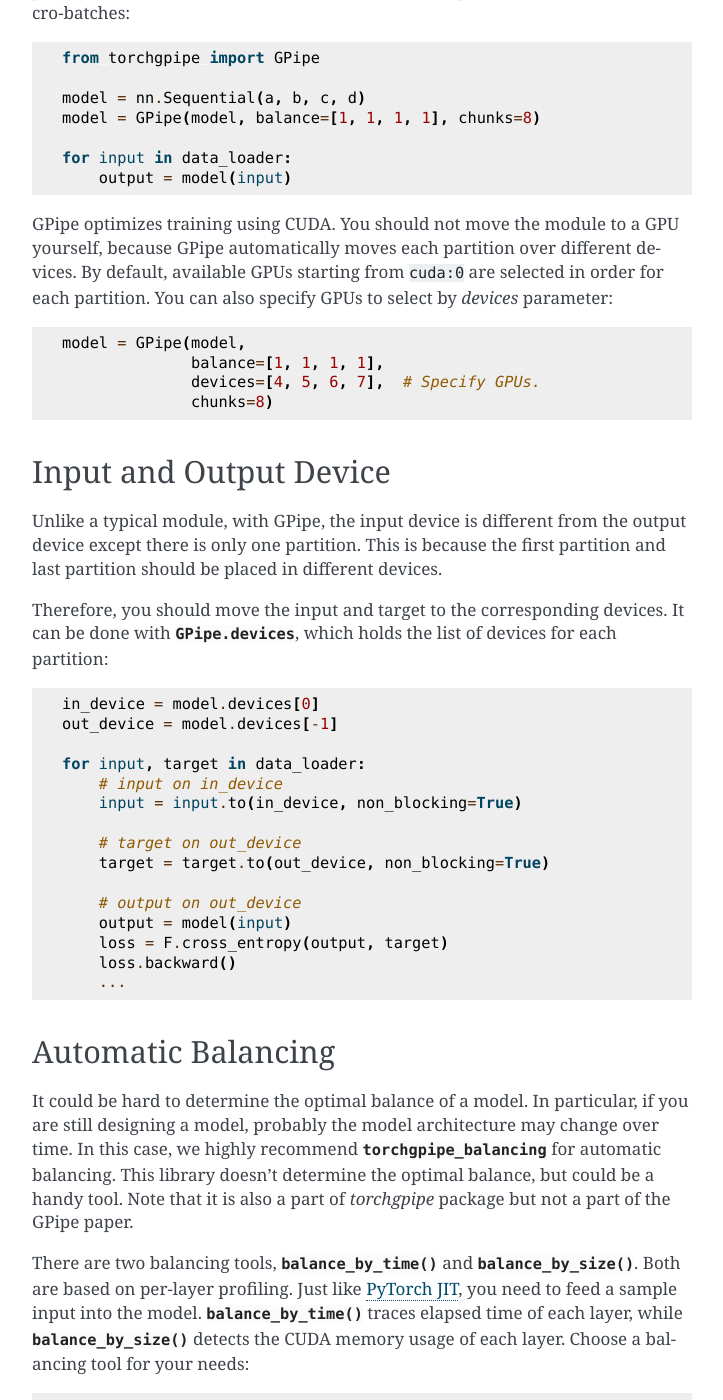
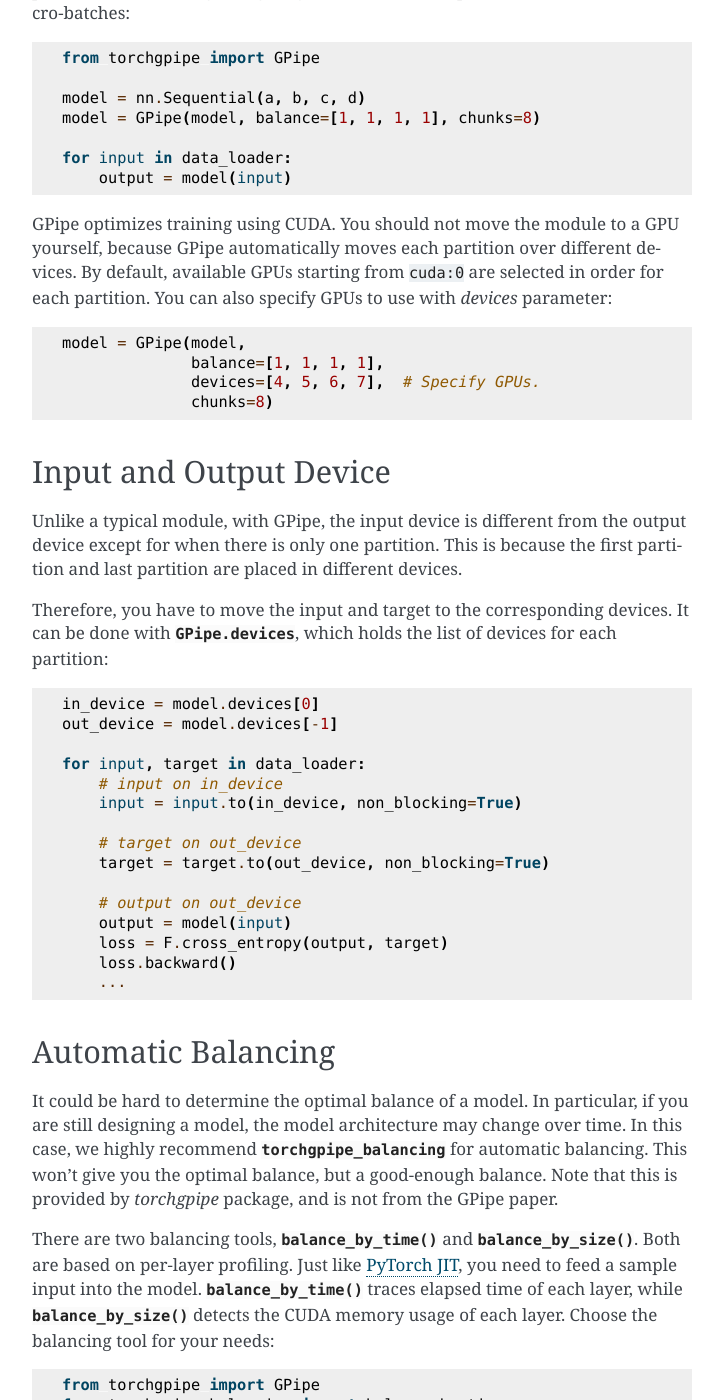
Before and after one commit to kakaobrain/torchgpipe, a Sphinx documentation site: the page built from docs/guide.rst, in a window 1280 px wide and 1400 px high, scrolled down 658 px. Shown: the whole window, without its empty margins (388-1111 px from the left). Built offline with Sphinx 7.4.7, drawn with Linux system fonts in a browser that asks for light colours; some of the changed text lies outside the part shown.

Commit message:
Proofread guide

```diff
--- a/docs/guide.rst
+++ b/docs/guide.rst
@@ -43,7 +43,7 @@
 GPipe optimizes training using CUDA. You should not move the module to a GPU
 yourself, because GPipe automatically moves each partition over different
 devices. By default, available GPUs starting from ``cuda:0`` are selected in
-order for each partition. You can also specify GPUs to select by `devices`
+order for each partition. You can also specify GPUs to use with `devices`
 parameter::
 
    model = GPipe(model,
@@ -55,10 +55,10 @@
 ~~~~~~~~~~~~~~~~~~~~~~~
 
 Unlike a typical module, with GPipe, the input device is different from the
-output device except there is only one partition. This is because the first
-partition and last partition should be placed in different devices.
+output device except for when there is only one partition. This is because the
+first partition and last partition are placed in different devices.
 
-Therefore, you should move the input and target to the corresponding devices.
+Therefore, you have to move the input and target to the corresponding devices.
 It can be done with :attr:`GPipe.devices <torchgpipe.GPipe.devices>`, which
 holds the list of devices for each partition::
 
@@ -82,18 +82,18 @@
 ~~~~~~~~~~~~~~~~~~~
 
 It could be hard to determine the optimal balance of a model. In particular, if
-you are still designing a model, probably the model architecture may change
-over time. In this case, we highly recommend :mod:`torchgpipe_balancing` for
-automatic balancing. This library doesn't determine the optimal balance, but
-could be a handy tool. Note that it is also a part of `torchgpipe` package but
-not a part of the GPipe paper.
+you are still designing a model, the model architecture may change over time.
+In this case, we highly recommend :mod:`torchgpipe_balancing` for automatic
+balancing. This won't give you the optimal balance, but a good-enough balance.
+Note that this is provided by `torchgpipe` package, and is not from the GPipe
+paper.
 
 There are two balancing tools, :func:`~torchgpipe_balancing.balance_by_time`
 and :func:`~torchgpipe_balancing.balance_by_size`. Both are based on per-layer
 profiling. Just like `PyTorch JIT`_, you need to feed a sample input into the
 model. :func:`~torchgpipe_balancing.balance_by_time` traces elapsed time of
 each layer, while :func:`~torchgpipe_balancing.balance_by_size` detects the
-CUDA memory usage of each layer. Choose a balancing tool for your needs::
+CUDA memory usage of each layer. Choose the balancing tool for your needs::
 
    from torchgpipe import GPipe
    from torchgpipe_balancing import balance_by_time
@@ -219,22 +219,23 @@
    model = GPipe(model, balance=[1, 1, 1], chunks=8)
 
 It is the most straightforward approach to implement skip connections. But
-there is a disadvantage. In the above example, the skipping input tensor is
-copied to the second device, but it is never used at the device. Unnecessarily
-copied tensor wastes time and memory.
+there is a disadvantage. In the above example, the skip tensor is copied to the
+second device, but it is never used on the second device. Unnecessarily copying
+tensor wastes time and memory.
 
 Detecting Recomputation
 -----------------------
 
-Checkpointing in GPipe performs forward propagations twice. The second
-forward propagation is called `recomputation`. This may cause a problem when a
-module such as :class:`nn.BatchNorm2d <torch.nn.BatchNorm2d>` updates its
-buffers on each forward propagation. It should not update the buffers again
-during the recomputation. To achieve it, modules' ``forward`` method should be
-able to detect that is the recomputation or the first forward progagation.
+Checkpointing in GPipe performs forward propagations twice. The second forward
+propagation is called `recomputation`. This may cause a problem when a module
+such as :class:`nn.BatchNorm2d <torch.nn.BatchNorm2d>` updates its running
+estimates of batch statistics on each forward propagation. It should not update
+the running estimates again during the recomputation. To avoid updating the
+running estimates twice, modules' ``forward`` method needs be able to detect
+that this is the recomputation.
 
 It can be done by :func:`~torchgpipe.is_recomputing`. This function returns
-``True`` if the code is running on the recomputation::
+``True`` if called during the recomputation::
 
    class Counter(nn.Module):
        def __init__(self):
```
Also changed, not shown: other parts of docs/guide.rst (+1 -1 lines).
